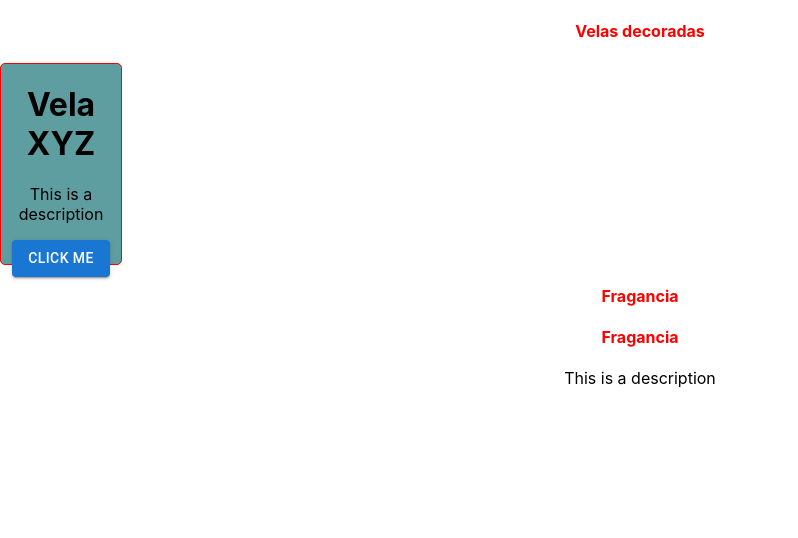
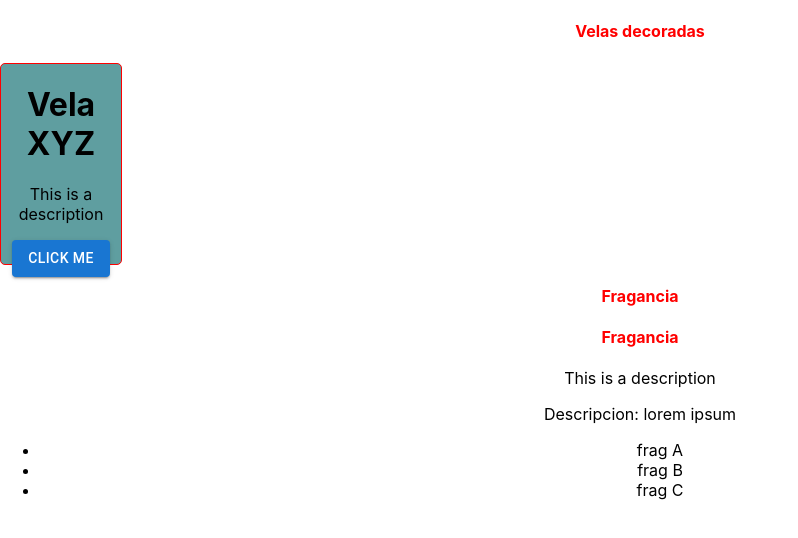
Before and after one commit to jfbarahonag/curso-react, a React (Create React App) app: page / in a window 1280 px wide. Shown: the top 538 px of the page, without its empty margins (0-798 px from the left). Built offline with nearby package versions, Linux system fonts and the light colour scheme.

Commit message:
variables were added to be rendered on App.js

```diff
--- a/src/App.js
+++ b/src/App.js
@@ -4,12 +4,24 @@ import Header from './components/header'
 import Candle, * as D from './components/candle'
 
 function App() {
+  const description = 'lorem ipsum ';
+  const fragancies = ['frag A', 'frag B', 'frag C'];
   return (
     <div className="App">
       <Header />
       <Candle />
       <D.Fragance />
       <D.Description />
+      Descripcion: {description}
+      <ul>
+        {
+          fragancies.map((fragancy, idx) =>
+            <li className={`${fragancy}`}>
+              { fragancy }
+            </li>
+          )
+        }
+      </ul>
     </div>
   );
 }
```
